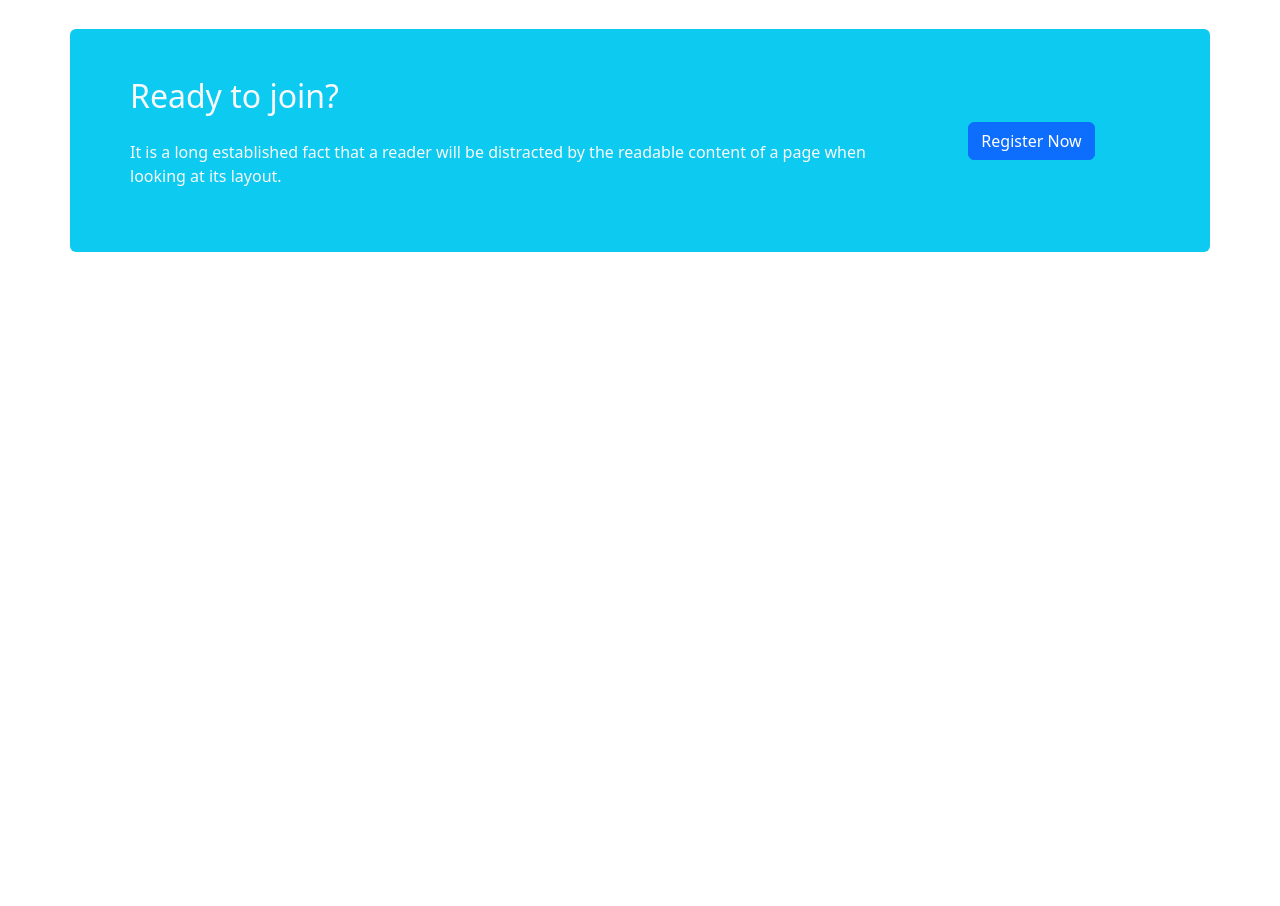
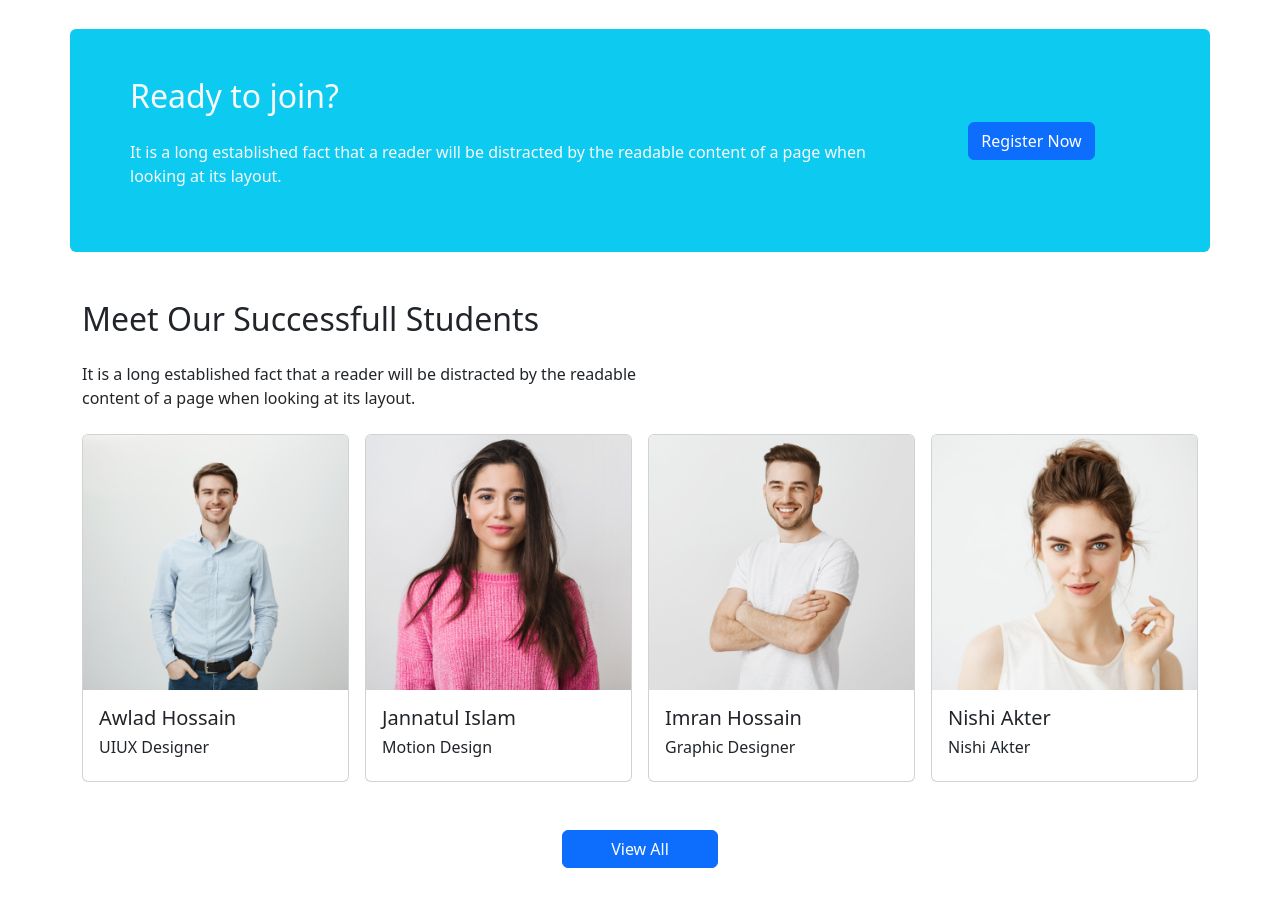
Before and after one commit to Limonshah/edtech, a plain HTML site: page index.html in a window 1280 px wide. Shown: the part 2483-3389 px from the top of the page. Before the commit the page ends 2783 px from the top, so only its background shows below. Drawn offline with nearby package versions, Linux system fonts and the light colour scheme.

Commit message:
Meet Our Successfull Students

```diff
--- a/index.html
+++ b/index.html
@@ -34,7 +34,7 @@
             </a>
           </li>
           <li class="nav-item">
-            <a class="nav-link mx-2" href="#">Success</a>
+            <a class="nav-link mx-2" href="#success">Success</a>
           </li>
           <li class="nav-item">
             <a class="nav-link mx-2" href="#">Faqs</a>
@@ -287,6 +287,72 @@
  </div>
  <!-- Ready to join end -->
 
+<!-- Successfull Students section start -->
+<section id="success">
+  <div class="container">
+    <div class="w-50 my-2">
+      <h2 class="my-4">Meet Our Successfull Students</h2>
+      <p class="text-light-50 my-4">It is a long established fact that a reader will be distracted by the readable content of a page when looking at its layout.</p>
+    </div>
+  </div>
+
+</section>
+<section>
+  <div class="container ">
+    <div class="row g-3">
+      <!-- student-1 -->
+      <div class="col-lg-3 col-md-6 col-12">
+        <div class="card">
+          <img src="./assets/img/student/student-1.png" class="card-img-top" alt="...">
+          <div class="card-body">
+            <h5>Awlad Hossain</h5>
+            <h6 class="text-light-50">UIUX Designer</h6>
+          </div>
+        </div>
+      </div>
+            <!-- student-2 -->
+      <div class="col-lg-3 col-md-6 col-12">
+        <div class="card">
+          <img src="./assets/img/student/student-2.png" class="card-img-top" alt="...">
+          <div class="card-body">
+            <h5>Jannatul Islam</h5>
+            <h6 class="text-light-50">Motion Design</h6>
+          </div>
+        </div>
+      </div>
+            <!-- student-3 -->
+      <div class="col-lg-3 col-md-6 col-12">
+        <div class="card">
+          <img src="./assets/img/student/student-3.png" class="card-img-top" alt="...">
+          <div class="card-body">
+            <h5>Imran Hossain</h5>
+            <h6 class="text-light-50">Graphic Designer</h6>
+          </div>
+        </div>
+      </div>
+            <!-- student-4 -->
+      <div class="col-lg-3 col-md-6 col-12">
+        <div class="card">
+          <img src="./assets/img/student/student-4.png" class="card-img-top" alt="...">
+          <div class="card-body">
+            <h5>Nishi Akter</h5>
+            <h6 class="text-light-50">Nishi Akter</h6>
+          </div>
+        </div>
+      </div>
+    </div>
+   </div>
+   <div class="d-flex justify-content-center align-content-center my-5">
+    <button type="button" class="btn btn-primary px-5">View All</button>
+   </div>
+</section>
+
+
+
+
+
+<!-- Successfull Students section end -->
+
     <!-- bootstrap js -->
     <script src="https://cdn.jsdelivr.net/npm/bootstrap@5.2.0/dist/js/bootstrap.bundle.min.js" integrity="sha384-A3rJD856KowSb7dwlZdYEkO39Gagi7vIsF0jrRAoQmDKKtQBHUuLZ9AsSv4jD4Xa" crossorigin="anonymous"></script>
   </body>
```
